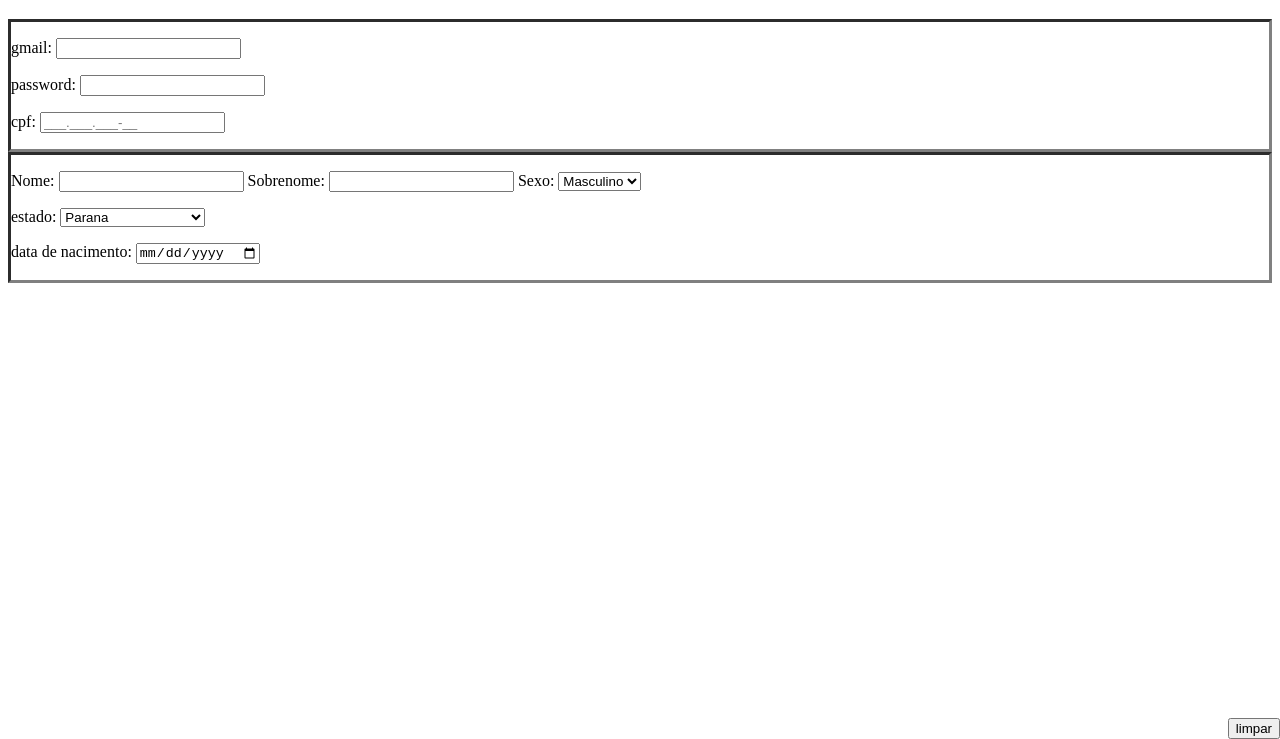
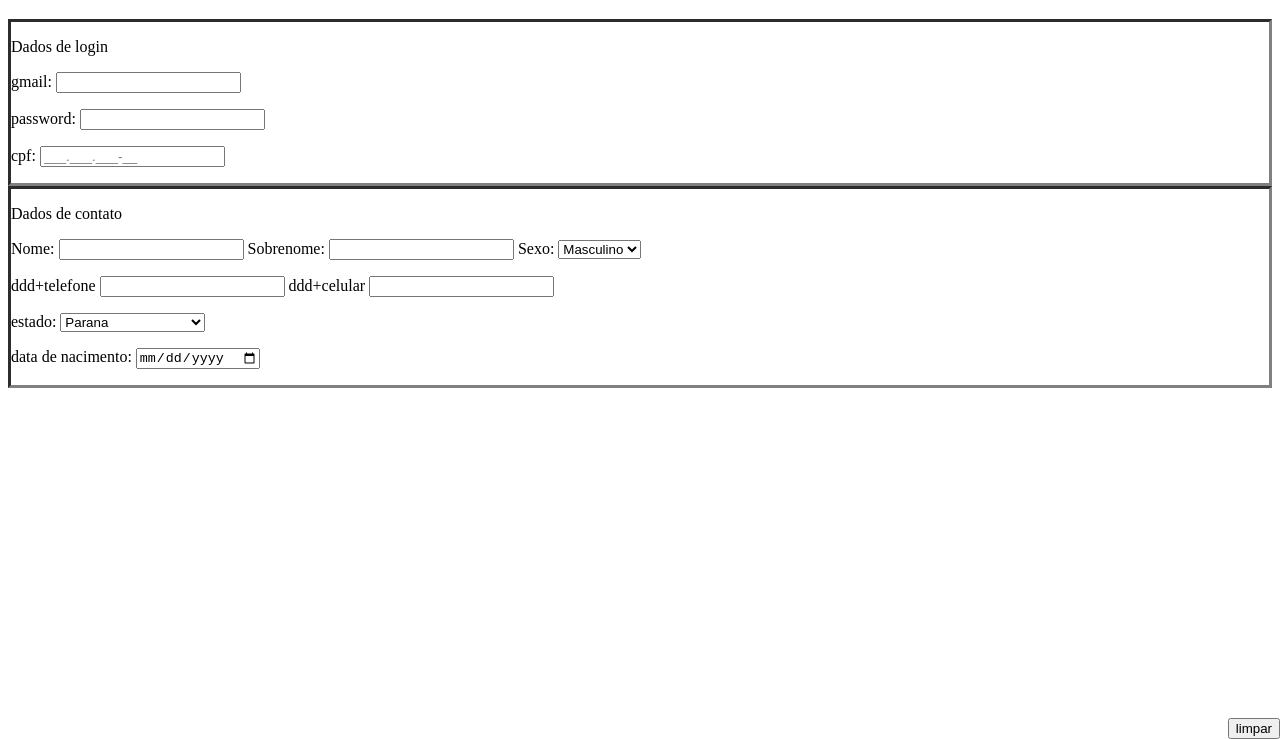
Before and after one commit to Jvcl1/cadastre-se, a plain HTML site: page index.html in a window 1280 px wide. Shown: the part 61-800 px from the top of the page. Drawn offline with Linux system fonts and the light colour scheme.

Commit message:
Update index.html

```diff
--- a/index.html
+++ b/index.html
@@ -14,9 +14,9 @@
             <form action="cadastro.php" method="get" autocomplete="on">
                 <div class="borda">
                     <div>
-                        <p>
-
-                        </p>
+                        <div class="aparencia">
+                            <p>Dados de login</p>
+                        </div>
                         <p>
                             <p>
                                 <label for="Gmail">gmail: </label>
@@ -37,6 +37,9 @@
                     </div>
                 </div>
                 <div class="borda">
+                    <div class="aparencia">
+                        <p>Dados de contato</p>
+                    </div>
                     <p>
                         <label for="Nome">Nome: </label>
                         <input type="text" name="fnome">
@@ -47,6 +50,12 @@
                             <option value="M">Masculino</option><br>
                             <option value="F">Feminino</option><br>
                         </select>
+                    </p>
+                    <p>
+                        <label for="telef">ddd+telefone</label>
+                        <input type="tel">
+                        <label for="cel">ddd+celular</label>
+                        <input type="tel">
                     </p>
                     <p>
                         <label for="festado">estado: </label>
```
